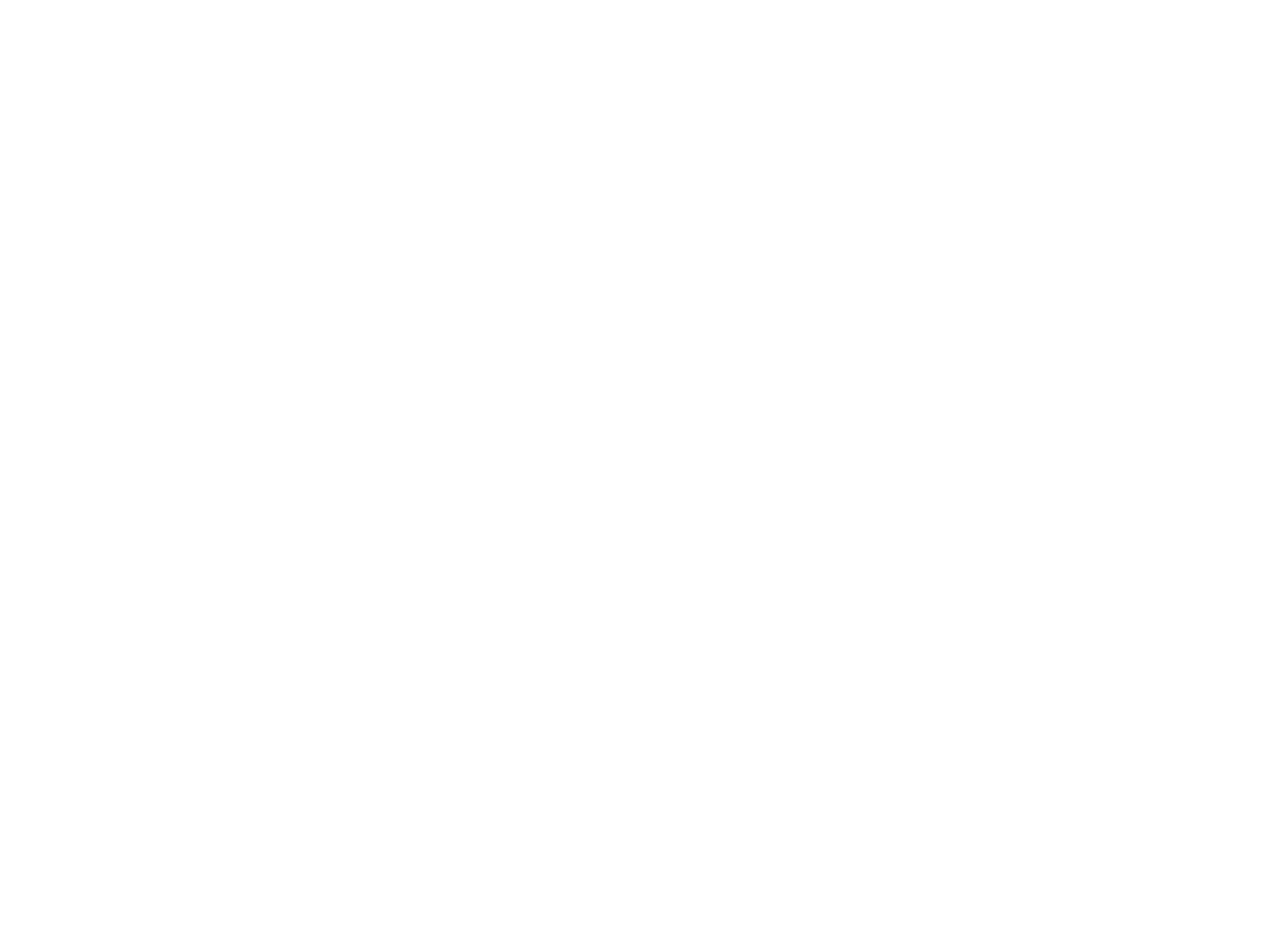
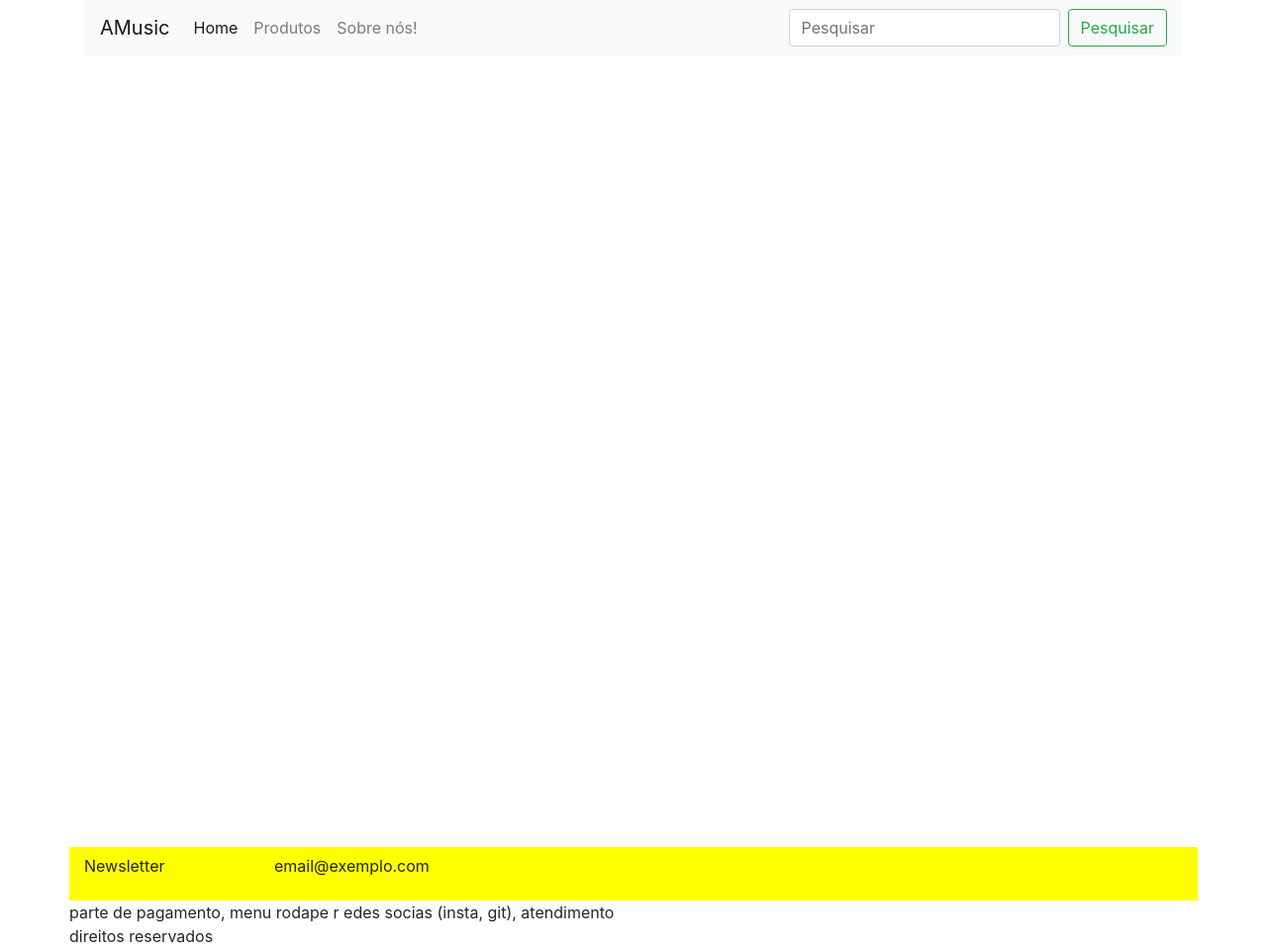
Before and after one commit to 07matheus/site-proprio, a plain HTML site: page index.html in a window 1280 px wide. Shown: the whole page at 99% size. Before the commit the page ends 800 px from the top, so only its background shows below. Drawn offline with nearby package versions, Linux system fonts and the light colour scheme.

Commit message:
Desenvolvendo topo e rodape

```diff
--- /dev/null
+++ b/css/index.css
@@ -0,0 +1,3 @@
+main {
+    height: 100vh;
+}
--- a/index.html
+++ b/index.html
@@ -4,14 +4,72 @@
   <meta charset="UTF-8">
   <meta http-equiv="X-UA-Compatible" content="IE=edge">
   <meta name="viewport" content="width=device-width, initial-scale=1.0">
+  <link rel="stylesheet" type="text/css" href="css/index.css" />
   <title>AMusic</title>
 
   <!-- BOOTSTRAP - CSS -->
   <link rel="stylesheet" href="https://cdn.jsdelivr.net/npm/bootstrap@4.1.3/dist/css/bootstrap.min.css" integrity="sha384-MCw98/SFnGE8fJT3GXwEOngsV7Zt27NXFoaoApmYm81iuXoPkFOJwJ8ERdknLPMO" crossorigin="anonymous">
 </head>
 <body>
+  <!--Menu-->
+  <header class="conteiner-fluid">
+    <div class="container">
+      <nav class="navbar navbar-expand-lg navbar-light bg-light">
+        <button class="navbar-toggler" type="button" data-toggle="collapse" data-target="#navbarTogglerDemo03" aria-controls="navbarTogglerDemo03" aria-expanded="false" aria-label="Alterna navegação">
+          <span class="navbar-toggler-icon"></span>
+        </button>
+        <a class="navbar-brand" href="#">AMusic</a>
 
+        <div class="collapse navbar-collapse" id="navbarTogglerDemo03">
+          <div class="navbar-nav mr-auto mt-2 mt-lg-0">
+            <div class="nav-item active">
+              <a class="nav-link" href="#">Home <span class="sr-only">(Página atual)</span></a>
+            </div>
+            <div class="nav-item">
+              <a class="nav-link" href="#">Produtos</a>
+            </div>
+            <div class="nav-item">
+              <a class="nav-link " href="#">Sobre nós!</a>
+            </div>
+          </div>
+          <form class="form-inline my-2 my-lg-0">
+            <input class="form-control mr-sm-2" type="search" placeholder="Pesquisar" aria-label="Pesquisar">
+            <button class="btn btn-outline-success my-2 my-sm-0" type="submit">Pesquisar</button>
+          </form>
+        </div>
+      </nav>
+    </div>
+  </header>
 
+  <main></main>
+
+  <!--Rodapé-->
+  <footer class="container-fluid">
+    <div class="row">
+      <div class="container" style="background: yellow;">
+        <form>
+          <div class="form-group row">
+            <label for="staticEmail" class="col-sm-2 col-form-label">Newsletter</label>
+            <div class="col-sm-10">
+              <input type="text" readonly class="form-control-plaintext" id="staticEmail" value="email@exemplo.com">
+            </div>
+          </div>
+        </form>
+      </div>
+    </div>
+
+    <div class="row">
+      <div class="container">
+        <div class="row">parte de pagamento, menu rodape r edes socias (insta, git), atendimento</div>
+      </div>
+    </div>
+
+    <div class="row">
+      <div class="container">
+        <div class="row">direitos reservados</div>
+      </div>
+    </div>
+  </footer>
   <!-- BOOTSTRAP - JS -->
   <script src="https://code.jquery.com/jquery-3.3.1.slim.min.js" integrity="sha384-q8i/X+965DzO0rT7abK41JStQIAqVgRVzpbzo5smXKp4YfRvH+8abtTE1Pi6jizo" crossorigin="anonymous"></script>
   <script src="https://cdn.jsdelivr.net/npm/popper.js@1.14.3/dist/umd/popper.min.js" integrity="sha384-ZMP7rVo3mIykV+2+9J3UJ46jBk0WLaUAdn689aCwoqbBJiSnjAK/l8WvCWPIPm49" crossorigin="anonymous"></script>
```
